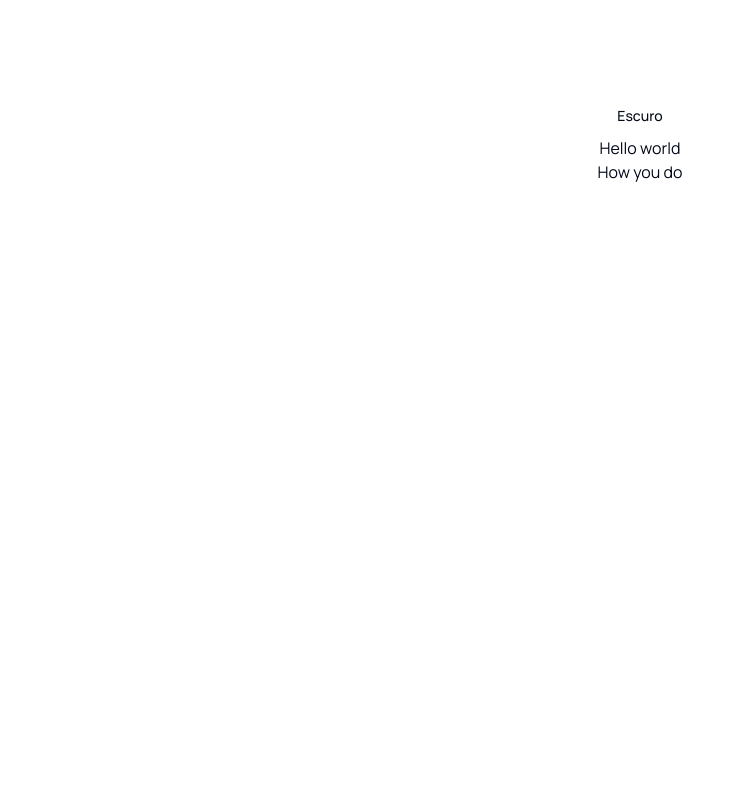
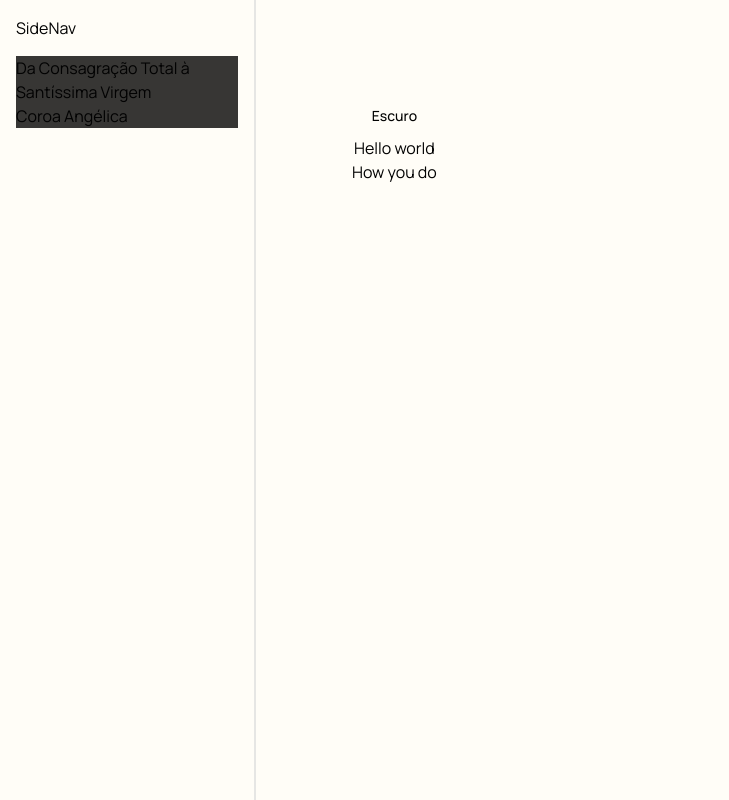
Before and after one commit to augustooomoraes/pp-devocionario, a Next.js app: page / in a window 1280 px wide. Shown: the whole page, without its empty margins (0-729 px from the left). Built offline with nearby package versions, Linux system fonts and the light colour scheme.

Commit message:
add sidenav

```diff
--- /dev/null
+++ b/src/app/consagracao-completa/page.tsx
@@ -0,0 +1,7 @@
+export default function Page() {
+  return (
+    <main className="flex flex-col items-center p-24">
+      <h1>Da Consagração Completa à Santíssima Virgem</h1>
+    </main>
+  );
+}
--- a/src/app/globals.css
+++ b/src/app/globals.css
@@ -4,25 +4,31 @@
 
 @layer base {
   :root {
-    --background: 0 0% 100%;
-    --foreground: 222.2 84% 4.9%;
-    --card: 0 0% 100%;
-    --card-foreground: 222.2 84% 4.9%;
-    --popover: 0 0% 100%;
-    --popover-foreground: 222.2 84% 4.9%;
-    --primary: 222.2 47.4% 11.2%;
-    --primary-foreground: 210 40% 98%;
-    --secondary: 210 40% 96.1%;
-    --secondary-foreground: 222.2 47.4% 11.2%;
-    --muted: 210 40% 96.1%;
-    --muted-foreground: 215.4 16.3% 46.9%;
-    --accent: 210 40% 96.1%;
-    --accent-foreground: 222.2 47.4% 11.2%;
+    /* Name: custom color palette
+       Author: Ilias Ism
+       URL: https://gradient.page */
+
+    /* CSS: .bg-gradient { background: var(--gradient) } */
+    --gradient: #363533;
+    --background: 43 95.15% 98.42%;
+    --foreground: 43 0.3% 0.84%;
+    --muted: 43 0.3% 92.1%;
+    --muted-foreground: 43 0.15% 42.1%;
+    --popover: 43 87.6% 92.1%;
+    --popover-foreground: 43 0.3% 1.05%;
+    --card: 43 87.6% 92.1%;
+    --card-foreground: 43 0.3% 1.05%;
+    --border: 43 5.3% 89.84%;
+    --input: 43 5.3% 89.84%;
+    --primary: 43 3% 21%;
+    --primary-foreground: 43 0.06% 92.1%;
+    --secondary: 43 0.15% 96.05%;
+    --secondary-foreground: 43 1.18% 12.1%;
+    --accent: 43 0.15% 96.05%;
+    --accent-foreground: 43 1.18% 12.1%;
     --destructive: 0 84.2% 60.2%;
-    --destructive-foreground: 210 40% 98%;
-    --border: 214.3 31.8% 91.4%;
-    --input: 214.3 31.8% 91.4%;
-    --ring: 222.2 84% 4.9%;
+    --destructive-foreground: 0 0% 98%;
+    --ring: 43 3% 21%;
 
     --radius: 0.5rem;
     --chart-1: 12 76% 61%;
@@ -40,24 +46,24 @@
  /* CSS: .bg-gradient { background: var(--gradient) } */
     --gradient: #ECE9E6;
 
-    --background: 32 9.100000000000001% 7.28%;
-    --foreground: 32 1.4000000000000001% 99.55%;
-    --muted: 32 7.000000000000001% 27.3%;
-    --muted-foreground: 32 1.4000000000000001% 59.1%;
+    --background: 32 9.1% 7.28%;
+    --foreground: 32 1.40% 99.55%;
+    --muted: 32 7% 27.3%;
+    --muted-foreground: 32 1.40% 59.1%;
     --popover: 32 62.2% 11.83%;
-    --popover-foreground: 32 1.4000000000000001% 99.55%;
+    --popover-foreground: 32 1.40% 99.55%;
     --card: 32 62.2% 11.83%;
-    --card-foreground: 32 1.4000000000000001% 99.55%;
-    --border: 32 7.000000000000001% 27.3%;
-    --input: 32 7.000000000000001% 27.3%;
+    --card-foreground: 32 1.40% 99.55%;
+    --border: 32 7% 27.3%;
+    --input: 32 7% 27.3%;
     --primary: 32 14% 91%;
-    --primary-foreground: 32 1.4000000000000001% 9.1%;
-    --secondary: 32 7.000000000000001% 27.3%;
-    --secondary-foreground: 32 1.4000000000000001% 99.55%;
-    --accent: 32 7.000000000000001% 27.3%;
-    --accent-foreground: 32 1.4000000000000001% 99.55%;
+    --primary-foreground: 32 1.40% 9.1%;
+    --secondary: 32 7% 27.3%;
+    --secondary-foreground: 32 1.40% 99.55%;
+    --accent: 32 7% 27.3%;
+    --accent-foreground: 32 1.40% 99.55%;
     --destructive: 0 62.8% 30.6%;
-    --destructive-foreground: 32 1.4000000000000001% 99.55%;
+    --destructive-foreground: 32 1.40% 99.55%;
     --ring: 32 14% 91%;
 
     --chart-1: 220 70% 50%;
--- a/src/app/layout.tsx
+++ b/src/app/layout.tsx
@@ -2,8 +2,8 @@ import type { Metadata } from "next";
 import { Manrope } from "next/font/google";
 import "./globals.css";
 import { cn } from "@/lib/utils"
-import { ThemeProvider } from "@/components/theme-provider";
-// import { ThemeProvider } from "next-themes";
+import { ThemeProvider } from "@/components/themeToggle/theme-provider";
+import { SideNav } from "@/components/sideNav/side-nav";
 
 const fontSans = Manrope({subsets: ["latin"]})
 
@@ -22,13 +22,14 @@ export default function RootLayout({
 }>) {
   return (
     <html lang="en" suppressHydrationWarning>
-        <body className={cn(fontSans.className, "min-h-screen")}>
+        <body className={cn(fontSans.className, "min-h-screen flex flex-row")}>
           <ThemeProvider
             attribute="class"
             defaultTheme="system"
             enableSystem
             disableTransitionOnChange
           >
+            <SideNav />
             {children}
           </ThemeProvider>
         </body>
--- a/src/app/page.tsx
+++ b/src/app/page.tsx
@@ -1,10 +1,9 @@
 
-import { ThemeToggle } from "@/components/theme-toggle";
-import Image from "next/image";
+import { ThemeToggle } from "@/components/themeToggle/theme-toggle";
 
 export default function Home() {
   return (
-    <main className="flex flex-col items-center justify-between p-24">
+    <main className="flex flex-col items-center p-24">
       <ThemeToggle />
       <h1>Hello world</h1>
       <p>How you do</p>
--- /dev/null
+++ b/src/components/sideNav/nav-links.tsx
@@ -0,0 +1,55 @@
+'use client'
+
+import { cn } from "@/lib/utils";
+import Link from "next/link";
+import { usePathname } from "next/navigation"
+
+const links = [
+  {
+    name: "Da Consagração Total à Santíssima Virgem",
+    href: "/consagracao-completa",
+    finished: true,
+  },
+  {
+    name: "Santo Rosário",
+    href: "/santo-rosario",
+    finished: false,
+  },
+  {
+    name: "Da Ordem Terceira do Carmo",
+    href: "/ordem-terceira-do-carmo",
+    finished: false,
+  },
+  {
+    name: "Devoção a São José",
+    href: "/sao-jose",
+    finished: false,
+  },
+  {
+    name: "Quaresma de São Miguel",
+    href: "/quaresma-sao-miguel",
+    finished: false,
+  },
+  {
+    name: "Coroa Angélica",
+    href: "/coroa-angelica",
+    finished: true,
+  },
+]
+
+export default function NavLinks() {
+  const pathname = usePathname();
+  return (
+    <>
+      {links.map((link, index) => {
+        if (link.finished) return (
+          <li className={cn(pathname !== link.href && "!bg-primary", "hover:bg-secondary")}>
+            <Link key={index} href={link.href}>
+              <span>{link.name}</span>
+            </Link>
+          </li>
+        )
+      })}
+    </>
+  )
+}
--- /dev/null
+++ b/src/components/sideNav/side-nav.tsx
@@ -0,0 +1,13 @@
+import NavLinks from "./nav-links";
+
+export function SideNav() {
+
+  return (
+    <div className="flex flex-col gap-4 w-64 border-r-2 p-4">
+      <h1>SideNav</h1>
+      <ul>
+        <NavLinks />
+      </ul>
+    </div>
+  )
+}
--- a/src/components/theme-toggle.tsx
+++ b/src/components/themeToggle/theme-toggle.tsx
@@ -2,7 +2,7 @@
 
 import { useState, useEffect} from "react"
 import { useTheme } from "next-themes";
-import { Toggle } from "./ui/toggle";
+import { Toggle } from "../ui/toggle";
 
 export function ThemeToggle() {
   const { theme, setTheme } = useTheme();
```
Also changed, not shown: src/components/themeToggle/theme-provider.tsx (renamed from src/components/theme-provider.tsx).
